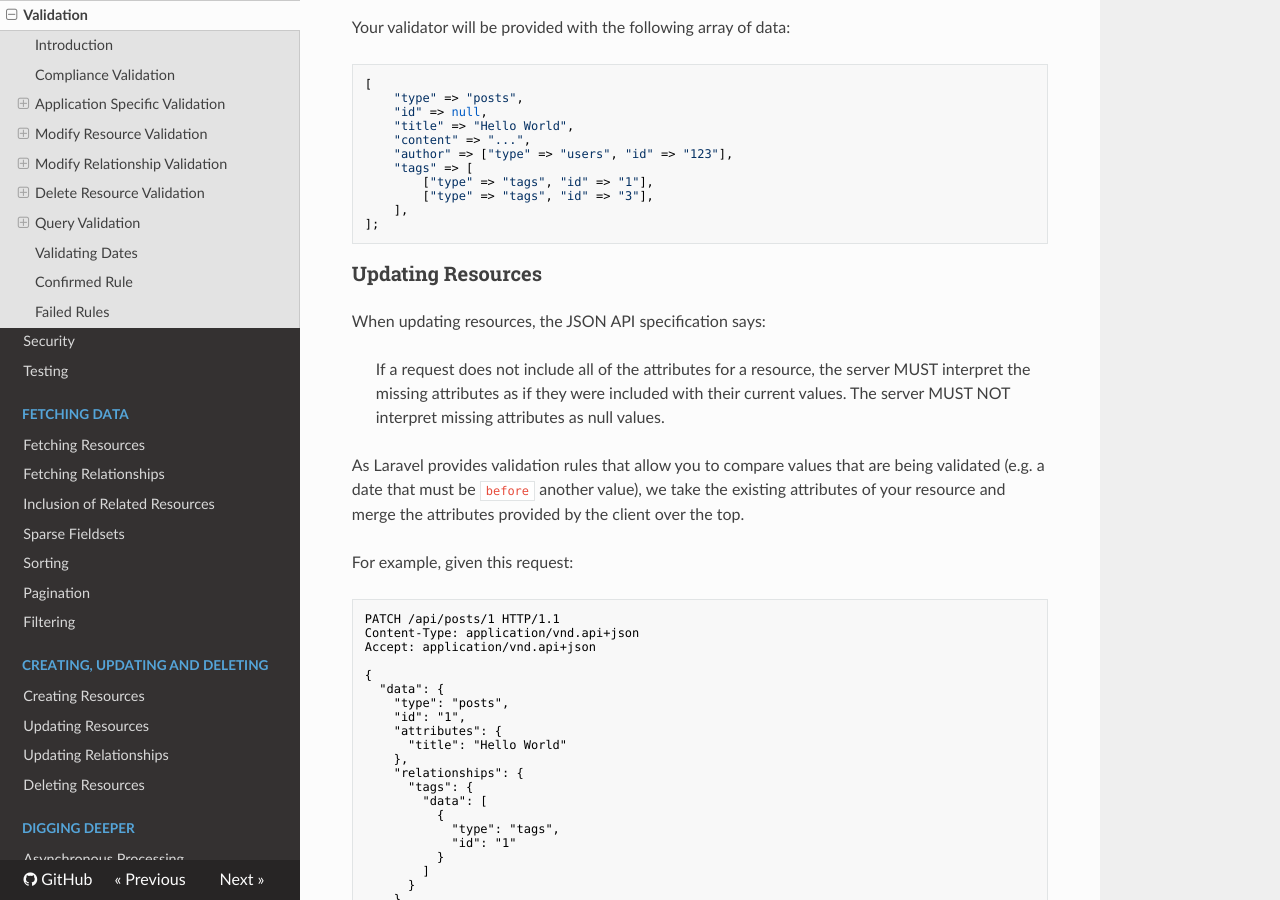
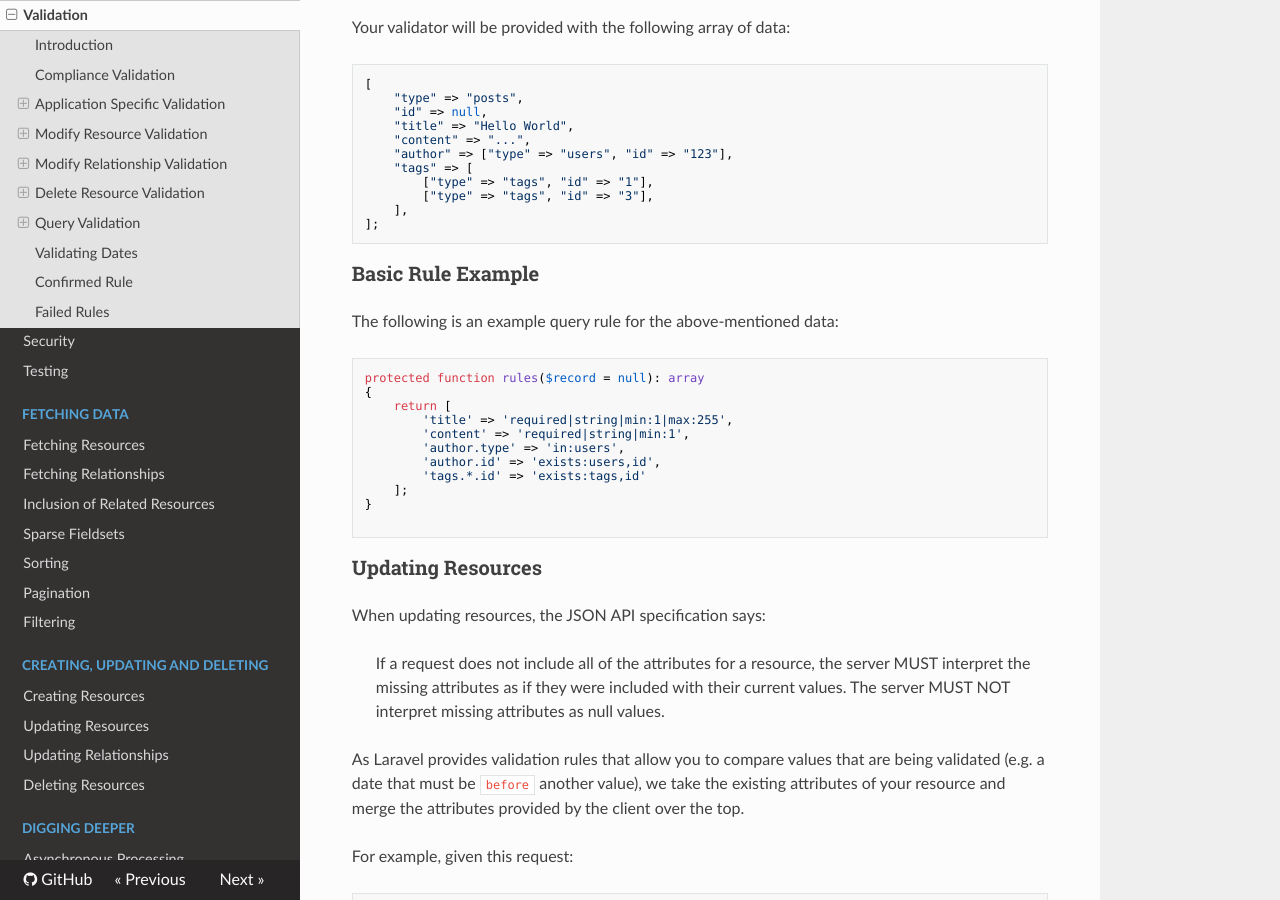
Before and after one commit to cloudcreativity/laravel-json-api, an MkDocs documentation site: the page built from docs/basics/validators.md, in a window 1280 px wide and 900 px high, scrolled down 3361 px. Built offline with MkDocs 1.6.1, drawn with Linux system fonts in a browser that asks for light colours; nearby versions of some CDN libraries; old or Windows-style settings are respelled for this version of MkDocs.

Commit message:
Add basic rule example

````diff
--- a/docs/basics/validators.md
+++ b/docs/basics/validators.md
@@ -201,6 +201,24 @@ Your validator will be provided with the following array of data:
         ["type" => "tags", "id" => "3"],
     ],
 ];
+```
+
+### Basic Rule Example
+
+The following is an example query rule for the above-mentioned data:
+
+```php
+protected function rules($record = null): array
+{
+    return [
+        'title' => 'required|string|min:1|max:255',
+        'content' => 'required|string|min:1',
+        'author.type' => 'in:users',
+        'author.id' => 'exists:users,id',
+        'tags.*.id' => 'exists:tags,id'
+    ];
+}
+
 ```
 
 ### Updating Resources
````
